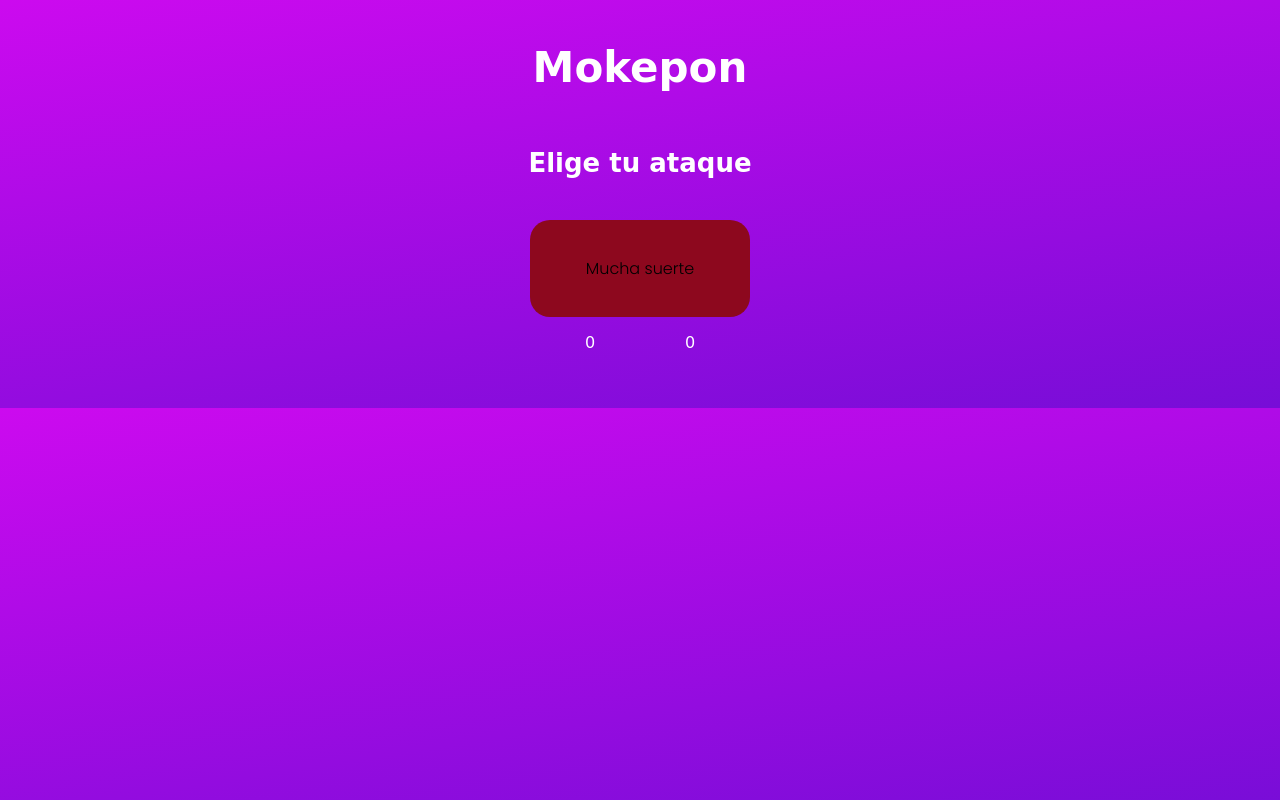
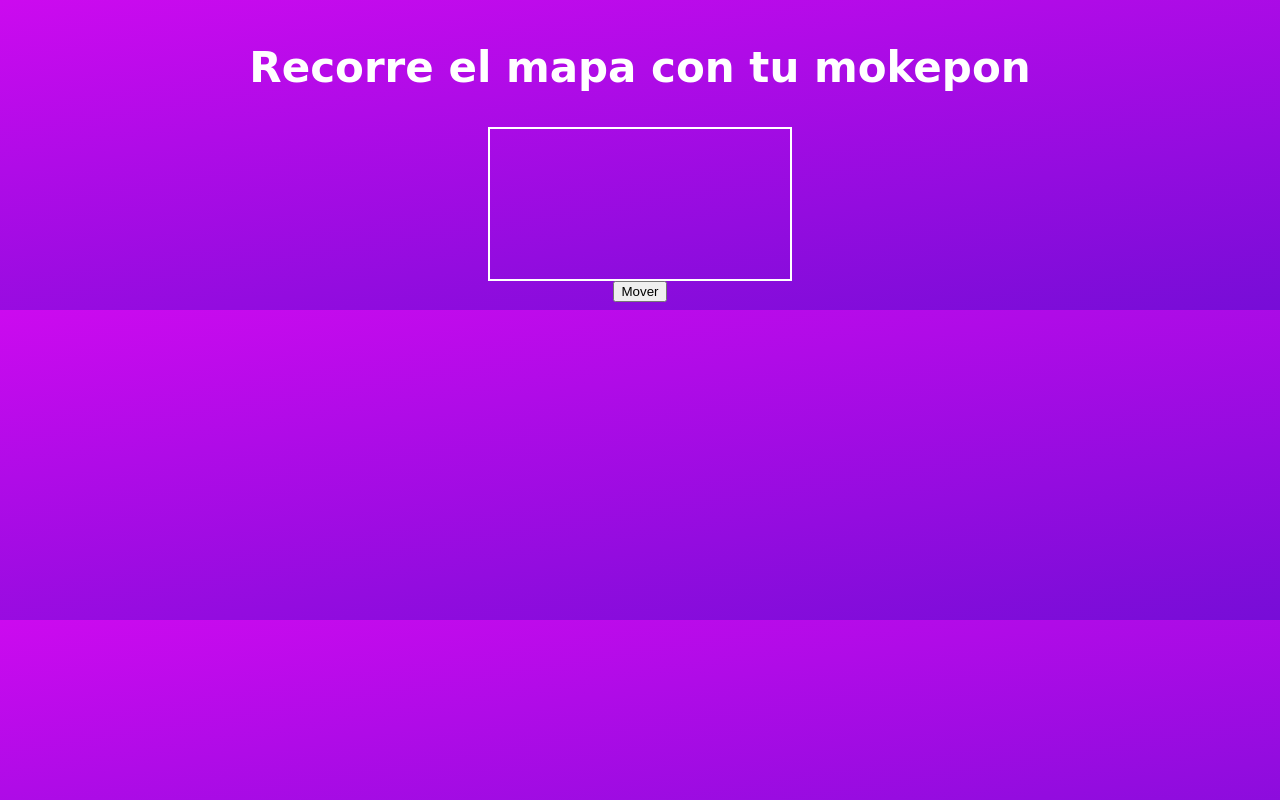
Before and after one commit to Euriok/Mokepon, a plain HTML site: page Mokepon.html in a window 1280 px wide. Both pictures are taken after a click on the button "Seleccionar". Drawn offline with Linux system fonts and the light colour scheme; a web font is replaced by a local one.

Commit message:
Canvas agregado

```diff
--- a/Mokepon.html
+++ b/Mokepon.html
@@ -18,6 +18,15 @@
 
 
             <button id="boton-mascota">Seleccionar</button>
+        </section>
+
+        <section id="ver-mapa">
+            <h1 class="titulo">Recorre el mapa con tu mokepon</h1>
+            <canvas id="mapa"></canvas>
+            <button onclick="moverCapipepo()">Mover</button>
+
+
+
         </section>
 
         <section id="seleccionar-ataque">
--- a/js/mokepon.js
+++ b/js/mokepon.js
@@ -15,6 +15,9 @@ const ataquesDelJugador = document.getElementById("ataques-del-jugador")
 const ataquesDelEnemigo = document.getElementById("ataques-del-enemigo")
 const contenedorTarjetas = document.getElementById("contenedorTarjetas")
 const contenedorAtaques = document.getElementById("contenedorAtaques")
+
+const sectionverMapa = document.getElementById("ver-mapa")
+const mapa = document.getElementById("mapa")
 
 let mokepones = []
 let ataqueJugador = []
@@ -37,6 +40,7 @@ let indexAtaqueJugador
 let indexATAqueEnemigo
 let VictoriasJugador = 0
 let VictoriasEnemigos = 0
+let lienzo = mapa.getContext("2d")
 
 
 class Mokepon {
@@ -45,6 +49,12 @@ class Mokepon {
         this.foto = foto
         this.vida = vida
         this.ataques = []
+        this.x = 20
+        this.y = 30
+        this.ancho = 80
+        this.alto = 80
+        this.mapaFoto = new Image()
+        this.mapaFoto.src = foto
     }
 }
 
@@ -87,6 +97,7 @@ mokepones.push(Hipodoge,Capipepo,Ratigueya)
 function iniciarjuego() {
 
     sectionSeleccionarAtaque.style.display = "none"
+    sectionverMapa.style.display = "none"
 
     mokepones.forEach((mokepon) => {
         opciondemokepones = `
@@ -112,7 +123,9 @@ function iniciarjuego() {
 function selecionarMascotaJugador(){
 
     sectionSeleccionarMascota.style.display = "none"
-    sectionSeleccionarAtaque.style.display = "flex"
+    //sectionSeleccionarAtaque.style.display = "flex"
+    sectionverMapa.style.display = "flex"
+
 
 
 
@@ -316,6 +329,21 @@ function aleatorio(min, max) {
     return Math.floor(Math.random() * (max - min + 1)+ min)
 }
 
+function pintarPersonaje() {
+    lienzo.clearRect(0,0, mapa.width, mapa.height )
+    lienzo.drawImage(
+        Capipepo.mapaFoto,
+        Capipepo.x,
+        Capipepo.y,
+        Capipepo.ancho,
+        Capipepo.alto
+    )
+}
 
+function moverCapipepo() {
+    Capipepo.x = Capipepo.x + 5
+    //Capipepo.y = Capipepo.y -2
+    pintarPersonaje()
+}
 
 window.addEventListener("load", iniciarjuego)
--- a/styles.css
+++ b/styles.css
@@ -116,6 +116,17 @@ input:checked + label {
 .principal {
     background-image: linear-gradient(351deg, #770dd7, #cc0aef);
 }
+
+#ver-mapa {
+    flex-direction: column;
+    align-items: center;
+    justify-content: center;
+}
+
+#mapa {
+    border: 2px solid white;
+}
+
 @media (max-width: 360px) {
     .tarjetas, .tarjetas-ataques  {
       flex-direction: column;
```
